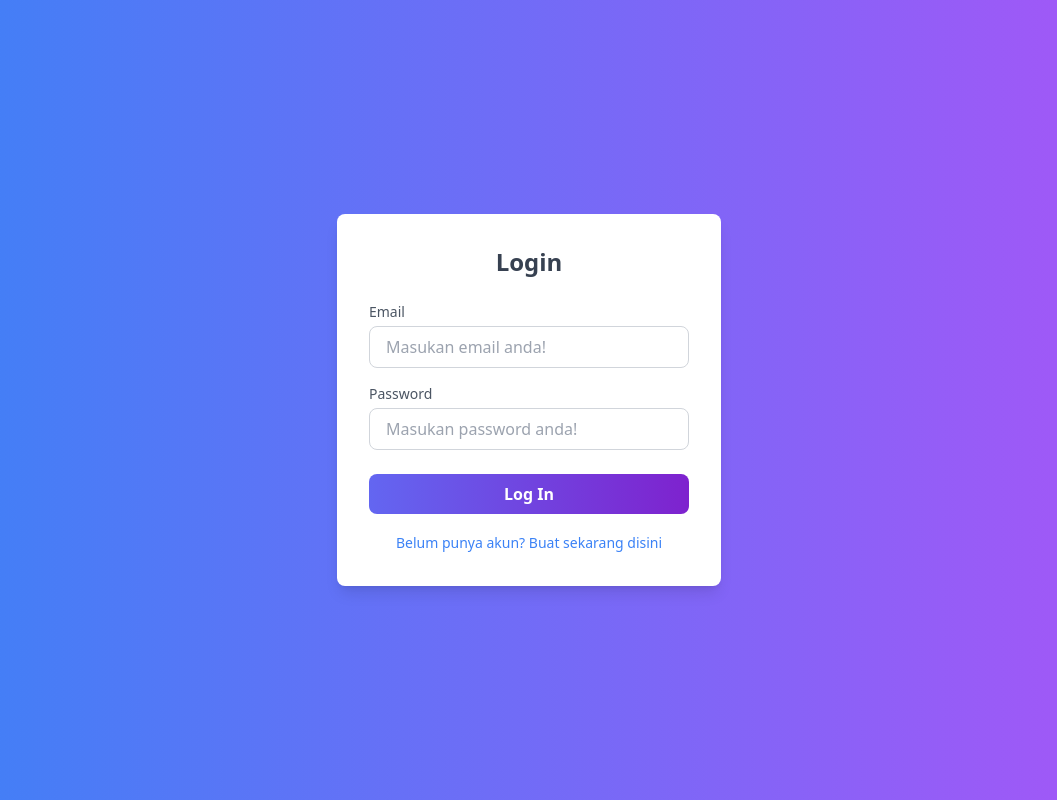
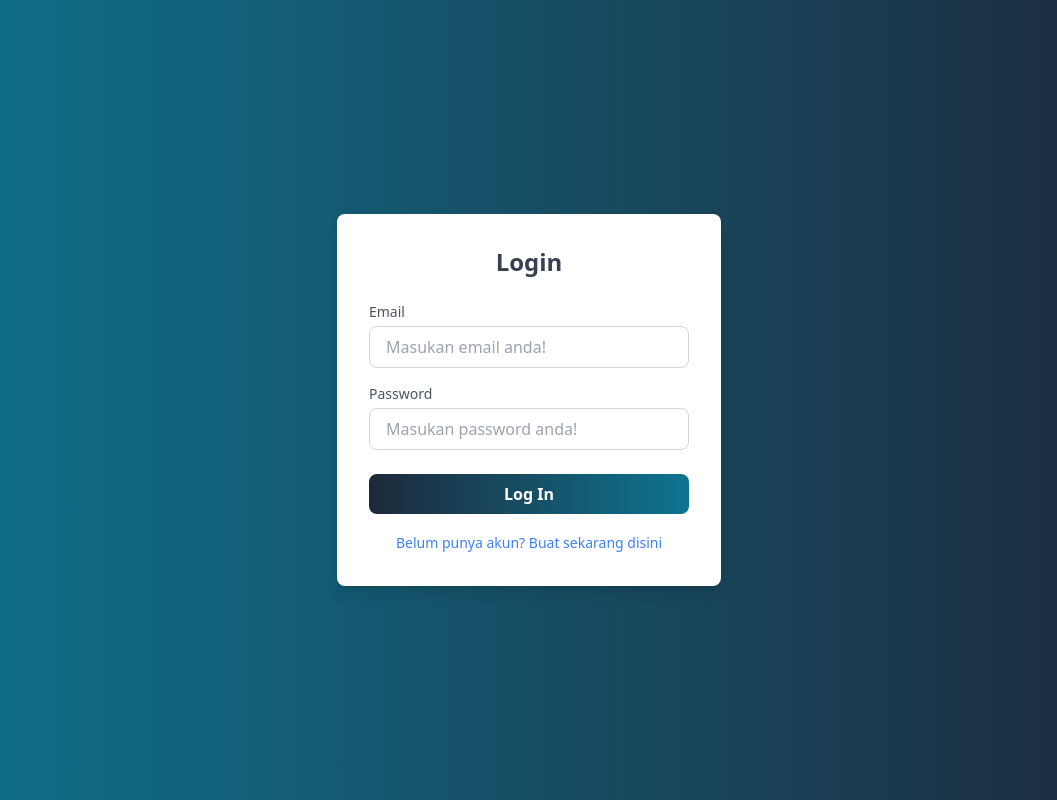
Before and after one commit to earlysme2703/Tugas-Tailwind-CSS-Kel8, a website: page halaman/Login.html in a window 1280 px wide. Shown: the whole page, without its empty margins (111-1168 px from the left). Drawn offline with Linux system fonts and the light colour scheme.

Commit message:
cek ganti warna

```diff
--- a/halaman/Login.html
+++ b/halaman/Login.html
@@ -6,7 +6,7 @@
     <title>Document</title>
     <link href="../src/output.css" rel="stylesheet">
 </head>
-<body class="flex items-center justify-center h-screen bg-gradient-to-r from-blue-500 to-purple-500">
+<body class="flex items-center justify-center h-screen bg-gradient-to-r from-cyan-700 to-slate-800">
 
     <div class="bg-white p-8 rounded-lg shadow-lg w-full max-w-sm">
         <div class="text-center mb-6">
@@ -21,7 +21,7 @@
                 <label for="password" class="block text-sm text-gray-600 mb-1">Password</label>
                 <input type="password" id="password" placeholder="Masukan password anda! " class="w-full px-4 py-2 border border-gray-300 rounded-lg focus:outline-none focus:border-blue-500">
             </div>
-            <button type="submit" class="w-full bg-gradient-to-r from-indigo-500 to-purple-700 text-white py-2 rounded-lg font-semibold hover:bg-blue-600 focus:outline-none">Log In</button>
+            <button type="submit" class="w-full bg-gradient-to-r from-slate-800 to-cyan-700 text-white py-2 rounded-lg font-semibold hover:bg-blue-600 focus:outline-none">Log In</button>
             <div class="mt-4 text-center">
                 <a href="#" class="text-sm text-blue-500 hover:underline">Belum punya akun? Buat sekarang disini</a>
             </div>
```
Also changed, not shown: src/output.css.
